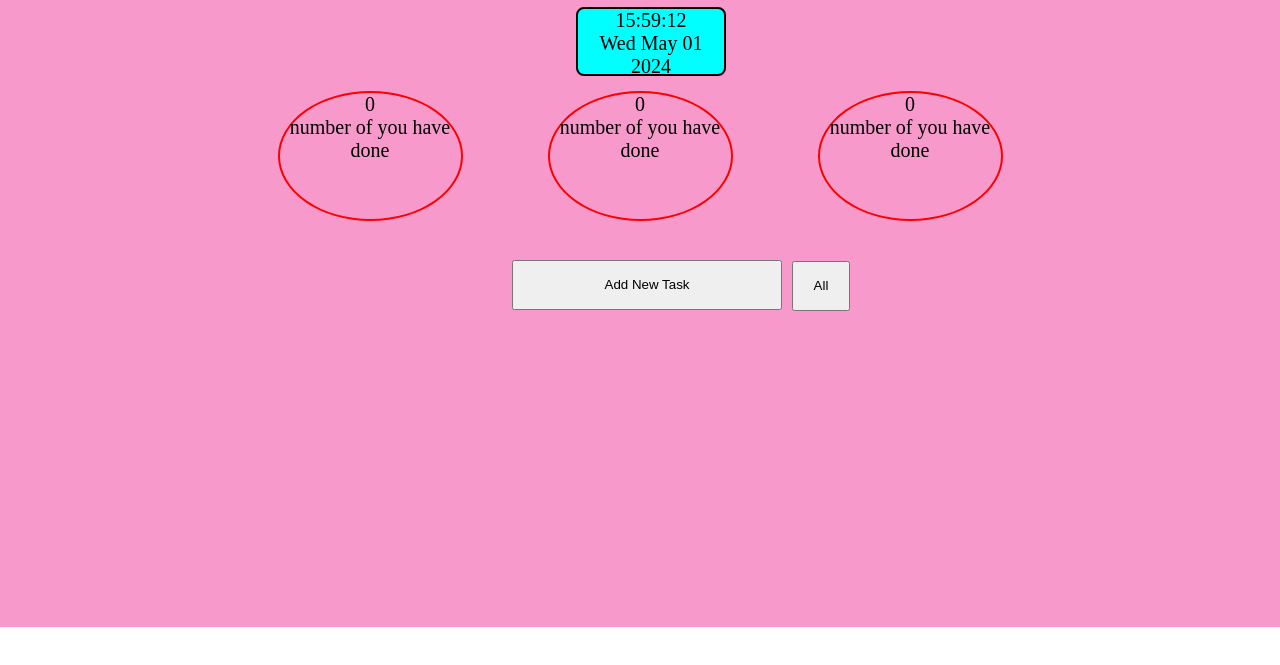
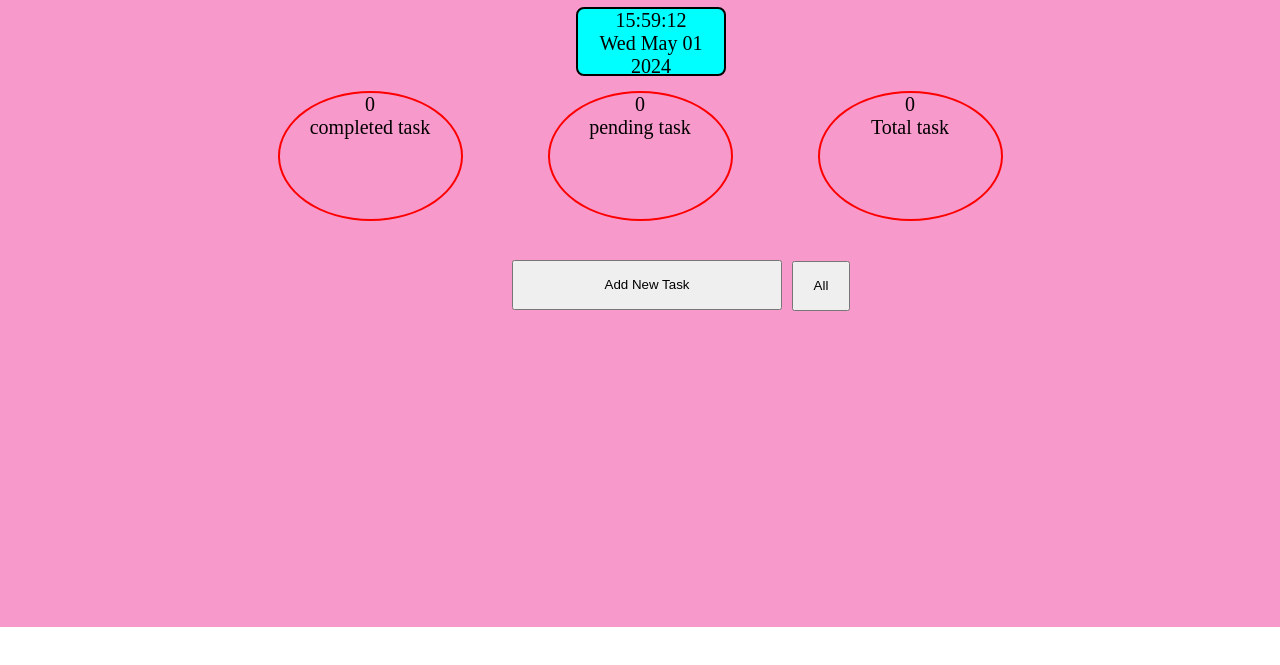
Before and after one commit to vijayalakshmixy/todolist.js, a plain HTML site: page index.html in a window 1280 px wide. Shown: the part 97-762 px from the top of the page. Drawn offline with Linux system fonts and the light colour scheme.

Commit message:
Update index.html

```diff
--- a/index.html
+++ b/index.html
@@ -27,15 +27,15 @@
             <div class="tasks">
                 <div class="completed_task">
                     <p>0 </p>
-                    <p>number of you have done</p>
+                    <p>completed task</p>
                 </div>
                 <div class="pending_task">
                     <p>0 </p>
-                    <p>number of you have done</p>
+                    <p>pending task</p>
                 </div>
                 <div class="total_tasks">
                     <p>0 </p>
-                    <p>number of you have done</p>
+                    <p>Total task</p>
                     <!-- <p>Total Tasks <br> number of you have done</p> -->
                 </div>
             </div>
```
